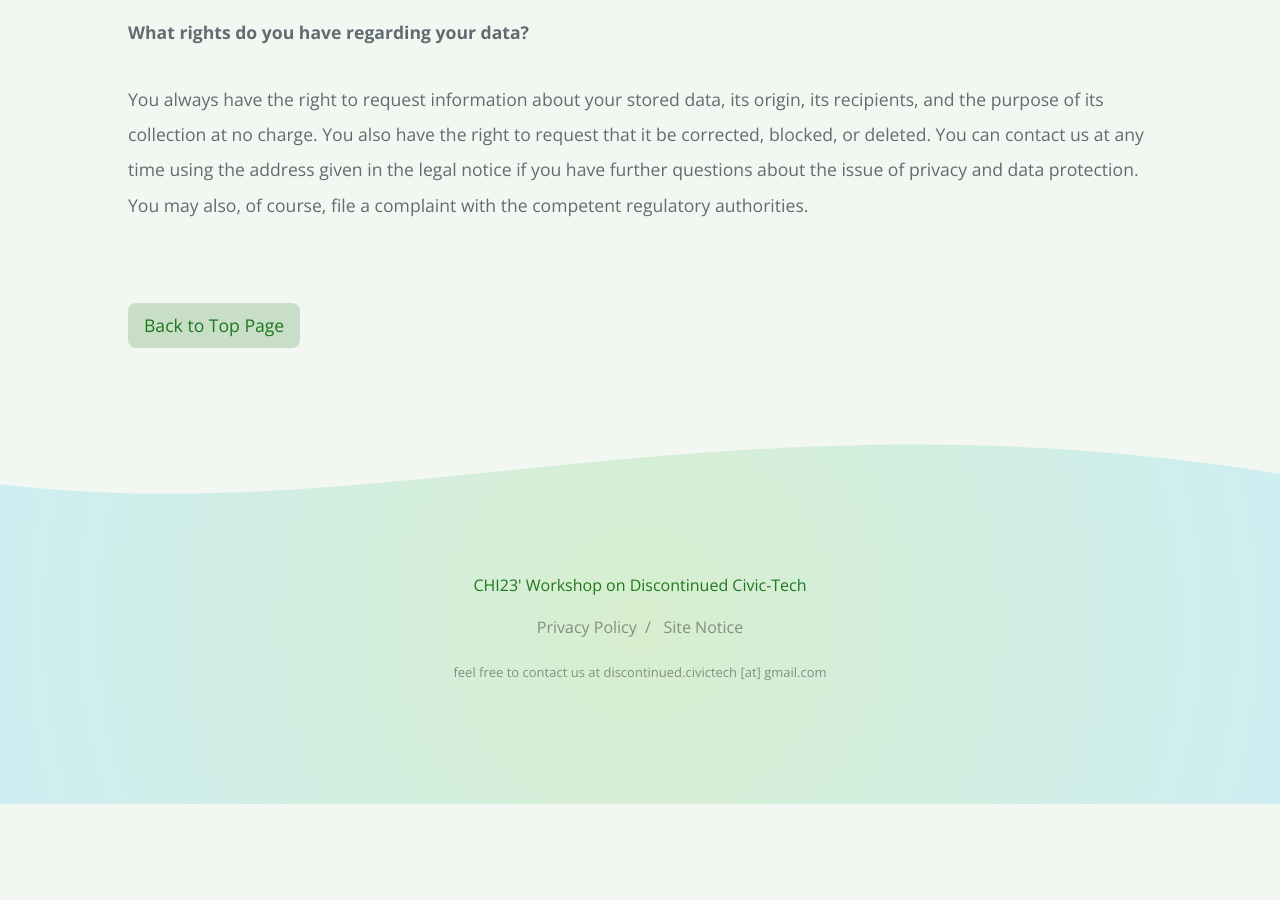
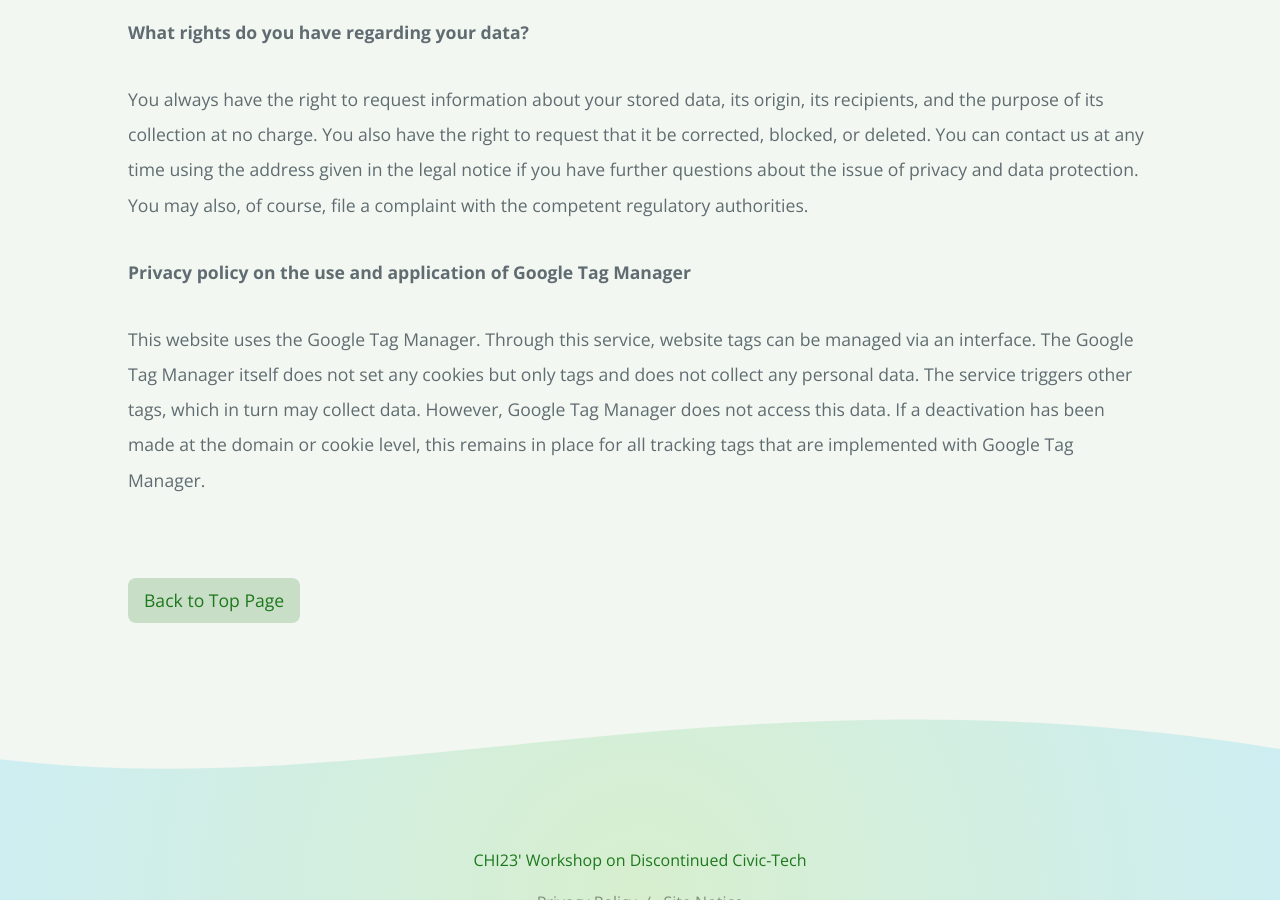
Before and after one commit to discontinued-civictech/discontinued-civictech.github.io, a Jekyll site: the page built from privacy.md, in a window 1280 px wide and 900 px high, scrolled down 1654 px. Built offline with Jekyll 4.4.1, drawn with Linux system fonts in a browser that asks for light colours; our own code applies the rules of GitHub Pages for plain Markdown files; before the commit the page ends 2458 px from its top, so only the background shows below that.

Commit message:
changed privacy policy

```diff
--- a/privacy.md
+++ b/privacy.md
@@ -30,6 +30,14 @@ Part of the data is collected to ensure the proper functioning of the website.
 
 You always have the right to request information about your stored data, its origin, its recipients, and the purpose of its collection at no charge. You also have the right to request that it be corrected, blocked, or deleted. You can contact us at any time using the address given in the legal notice if you have further questions about the issue of privacy and data protection. You may also, of course, file a complaint with the competent regulatory authorities.
 
+<b>Privacy policy on the use and application of Google Tag Manager</b>
 
+This website uses the Google Tag Manager. Through this service, website
+tags can be managed via an interface. The Google Tag Manager itself does
+not set any cookies but only tags and does not collect any personal data.
+The service triggers other tags, which in turn may collect data. However,
+Google Tag Manager does not access this data. If a deactivation has been
+made at the domain or cookie level, this remains in place for all tracking
+tags that are implemented with Google Tag Manager.
 
 <a href = "./" class="btn-to-top">Back to Top Page</a>
```
Also changed, not shown: 1 other file.
